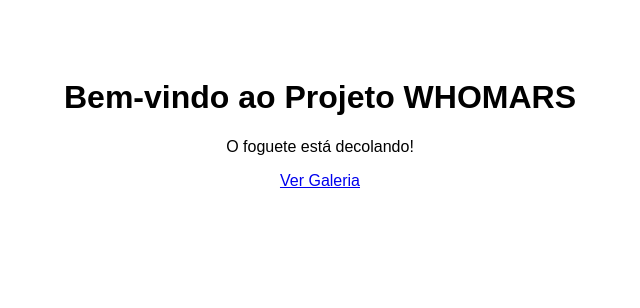
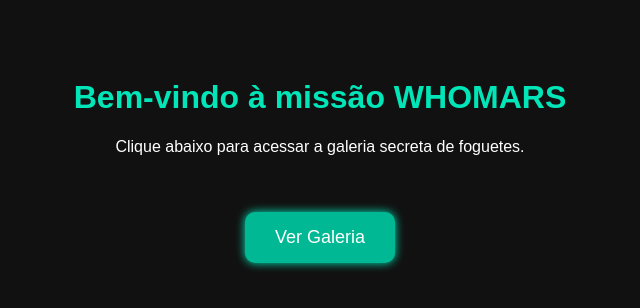
Before and after one commit to gpfk/gpfk.github.io, a plain HTML site: page index.html in a window 1280 px wide. Shown: the whole page, without its empty margins (320-960 px from the left). Drawn offline with Linux system fonts and the light colour scheme.

Commit message:
Update index.html

```diff
--- a/index.html
+++ b/index.html
@@ -1,13 +1,41 @@
-<!DOCTYPE html>
+ <!DOCTYPE html>
 <html lang="pt-BR">
 <head>
-  <meta charset="UTF-8" />
-  <meta name="viewport" content="width=device-width, initial-scale=1.0" />
-  <title>WHOMARS</title>
+  <meta charset="UTF-8">
+  <title>WHOMARS - Página Principal</title>
+  <meta name="viewport" content="width=device-width, initial-scale=1.0">
+  <style>
+    body {
+      background-color: #111;
+      color: #fff;
+      font-family: Arial, sans-serif;
+      text-align: center;
+      padding: 50px;
+    }
+    h1 {
+      color: #00e6b8;
+    }
+    .botao {
+      background-color: #00b894;
+      color: white;
+      padding: 15px 30px;
+      font-size: 18px;
+      border-radius: 10px;
+      border: none;
+      cursor: pointer;
+      margin-top: 40px;
+      box-shadow: 0 0 10px #00e6b8;
+    }
+    .botao:hover {
+      background-color: #00e6b8;
+    }
+  </style>
 </head>
-<body style="text-align:center; font-family:sans-serif; padding: 50px;">
-  <h1>Bem-vindo ao Projeto WHOMARS</h1>
-  <p>O foguete está decolando!</p>
-  <a href="galeria.html">Ver Galeria</a>
+<body>
+  <h1>Bem-vindo à missão WHOMARS</h1>
+  <p>Clique abaixo para acessar a galeria secreta de foguetes.</p>
+  <a href="WHOMARS./galeria.html">
+    <button class="botao">Ver Galeria</button>
+  </a>
 </body>
 </html>
```
